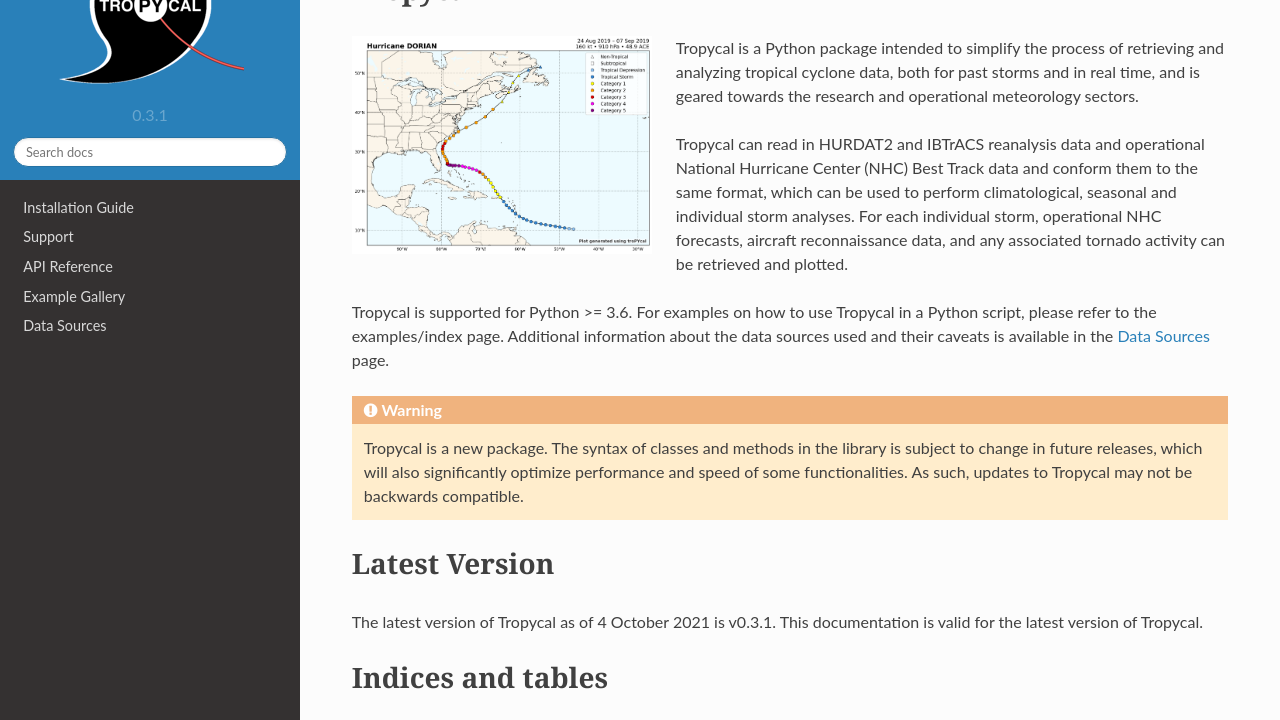
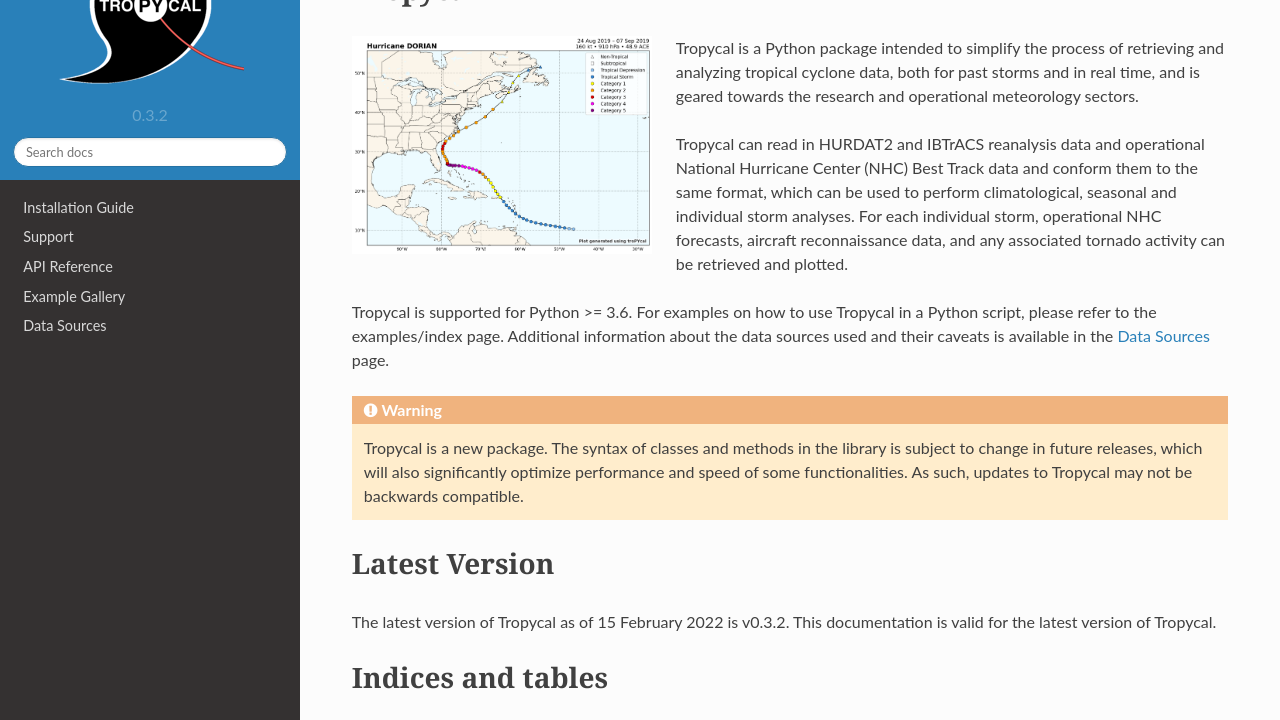
Before and after one commit to tropycal/tropycal, a Sphinx documentation site: the page built from docs/index.rst, in a window 1280 px wide and 1167 px high. Shown: the part 134-854 px from the top of the window. Built offline with Sphinx 7.4.7 and the Read the Docs theme 2.0.0, drawn with Linux system fonts in a browser that asks for light colours; nearby versions of some CDN libraries; some web fonts are replaced; library files that are not in the unit come from our copies; pages that are not in the unit, such as notebooks, are missing from menus; the version number is read from the project's files by our own code.

Commit message:
feat: update version to 0.3.2

```diff
--- a/docs/conf.py
+++ b/docs/conf.py
@@ -33,7 +33,7 @@
 # The short X.Y version
 version = ''
 # The full version, including alpha/beta/rc tags
-release = '0.3.1'
+release = '0.3.2'
 
 
 # -- General configuration ---------------------------------------------------
--- a/docs/index.rst
+++ b/docs/index.rst
@@ -30,7 +30,7 @@
 Latest Version
 ==============
 
-The latest version of Tropycal as of 4 October 2021 is v0.3.1. This documentation is valid for the latest version of Tropycal.
+The latest version of Tropycal as of 15 February 2022 is v0.3.2. This documentation is valid for the latest version of Tropycal.
 
 Indices and tables
 ==================
--- a/setup.cfg
+++ b/setup.cfg
@@ -1,6 +1,6 @@
 [metadata]
 name = tropycal
-version = 0.3.1
+version = 0.3.2
 description = Package for retrieving and analyzing tropical cyclone data
 long_description = file: README.md
 long_description_content_type = text/markdown
```
